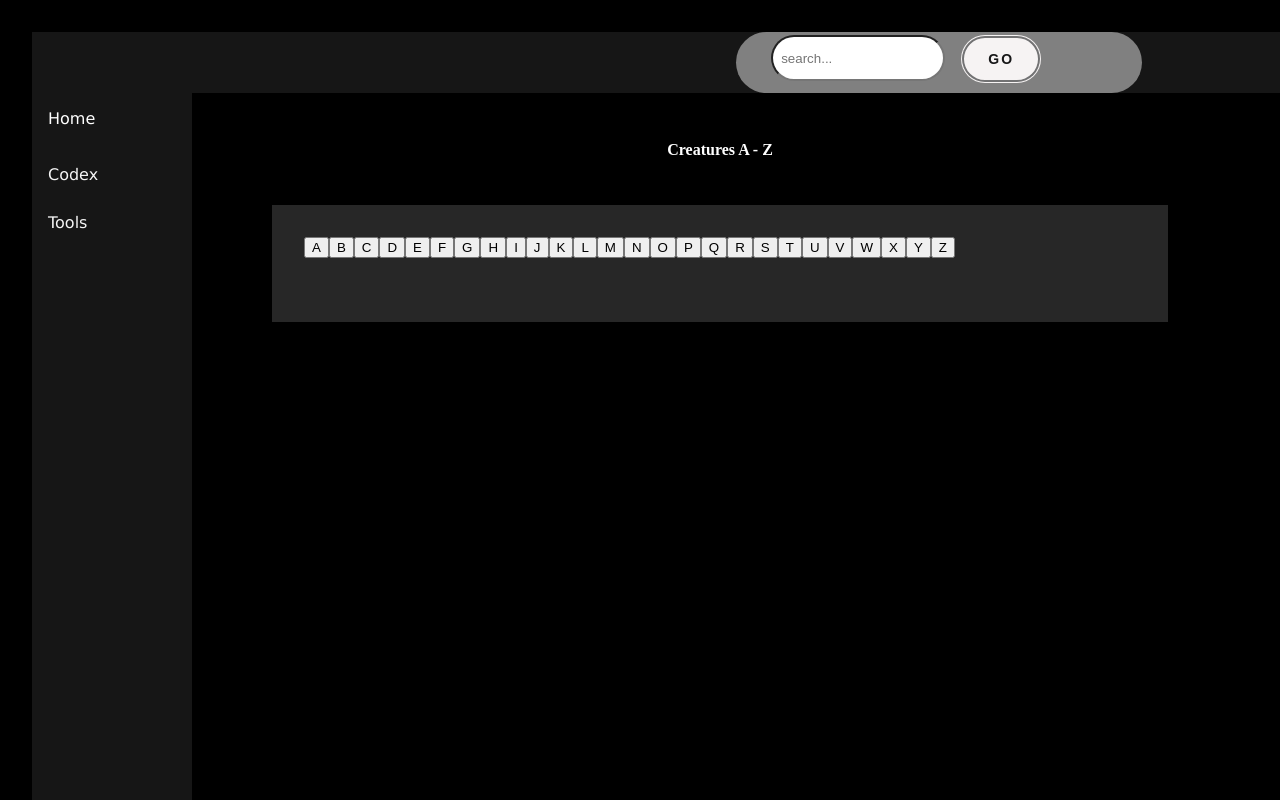
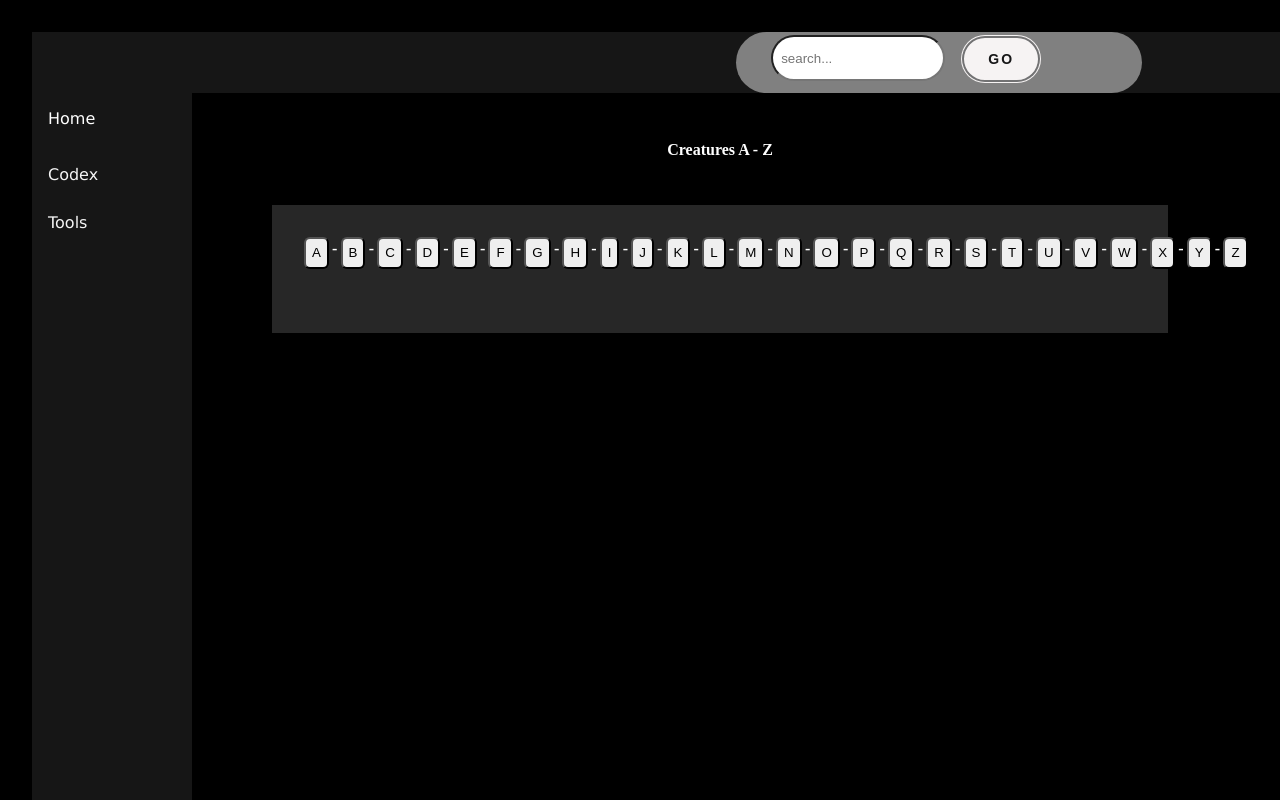
Before and after one commit to dnlstronge/monsters-db, a React (Create React App) app: page /codex/creaturesaz in a window 1280 px wide. Shown: the top 800 px of the page. Built offline with nearby package versions, Linux system fonts and the light colour scheme.

Commit message:
[x] - write basic test for panel

```diff
--- a/src/App.tsx
+++ b/src/App.tsx
@@ -30,7 +30,7 @@ function App() {
       <title>Monsters DB </title>
       <Navbar creaturesAZ={handleShowCreatures} tools={handleShowTools} />
 
-      <div className={classes.panel}>
+      <div data-testid="panel" className={classes.panel}>
       <Routes>
           <Route path="/" element={<Home/>}></Route>
           <Route path="/codex/creaturesaz" element={<CreaturesAZ/>} />
--- a/src/Components/Nav/Navbar.tsx
+++ b/src/Components/Nav/Navbar.tsx
@@ -117,7 +117,7 @@ const Navbar: React.FC<navBarProps> = (props) => {
 
 
             {expandTools &&
-                <Link to="/tools/addcreature">
+                <Link style={{textDecoration: "none"}} to="/tools/addcreature">
                     <div onClick={handleShowAddCreature} className={addCreaturesStyle}>Add Creature </div> </Link>}
             {expandTools &&
                 <div onClick={handleShowAddPlaces} className={addPlacesStyle}>Add Places</div>}
--- a/src/Components/Pages/CreaturesAZ/CreaturesAZ.tsx
+++ b/src/Components/Pages/CreaturesAZ/CreaturesAZ.tsx
@@ -106,7 +106,10 @@ const CreaturesAZ = () => {
         {lettersAZ.map((letter) => {
 
           return (
-            <button onClick={() => { handleClick(letter) }} key={letter}>{letter}</button>
+            <>
+            {letter !== "A" && <div className={classes.slash}>-</div>}
+            <button className={classes.letterButton} onClick={() => { handleClick(letter) }} key={letter}>{letter}</button>
+            </>
           )
         })}
       </div>
--- a/src/Components/Pages/CreaturesAZ/CreaturesAz.module.css
+++ b/src/Components/Pages/CreaturesAZ/CreaturesAz.module.css
@@ -12,8 +12,19 @@
 }
 .letters {
     padding: 2rem;
+    display: flex;
+    flex-direction: row;
+}
+.slash {
+    font-weight: bolder;
+    margin: 0.2rem;
 }
 
+.letterButton {
+    border-radius: 6px;
+    width: 2rem;
+    height: 2rem;
+}
 .lettertitle {
     margin-top: 1rem;
     margin-left: 2rem;
```
Also changed, not shown: 1 other file (tests, documents, lock files or other folders).
